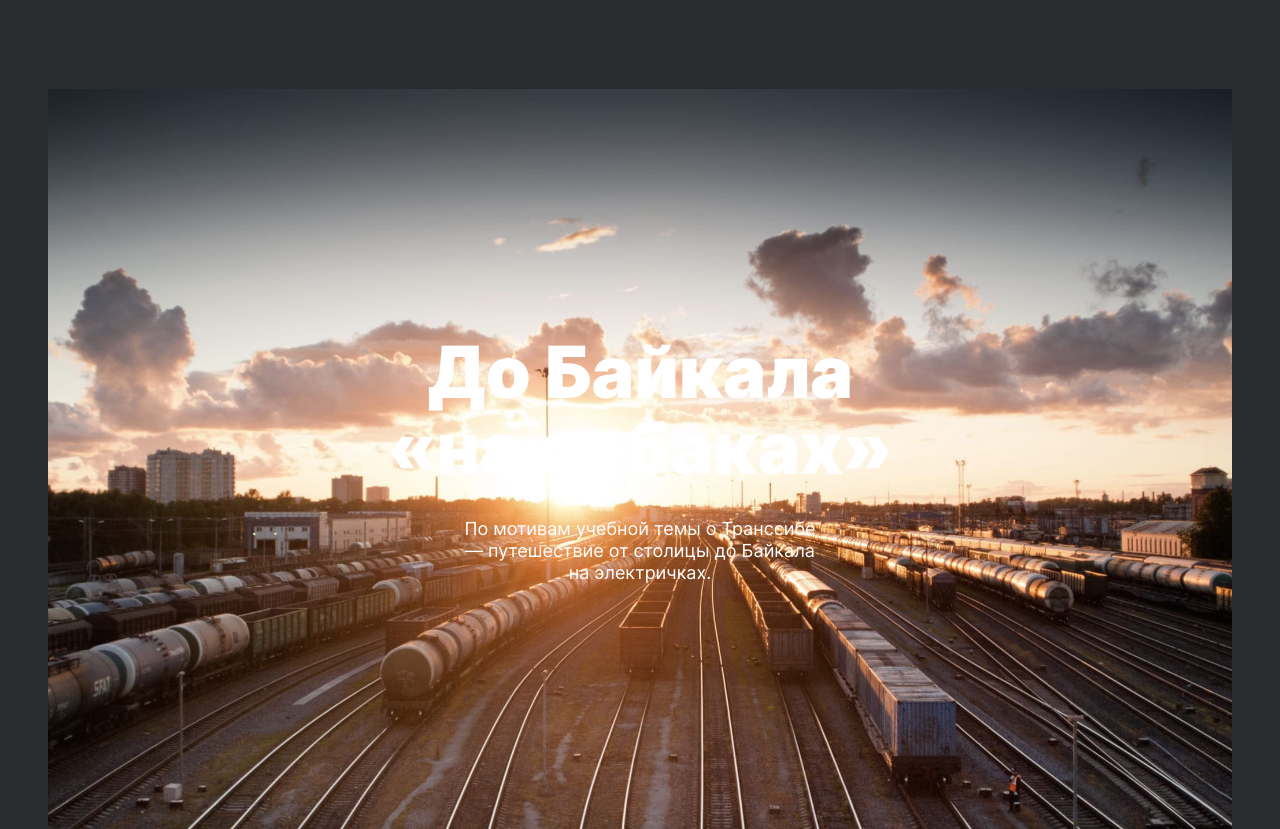
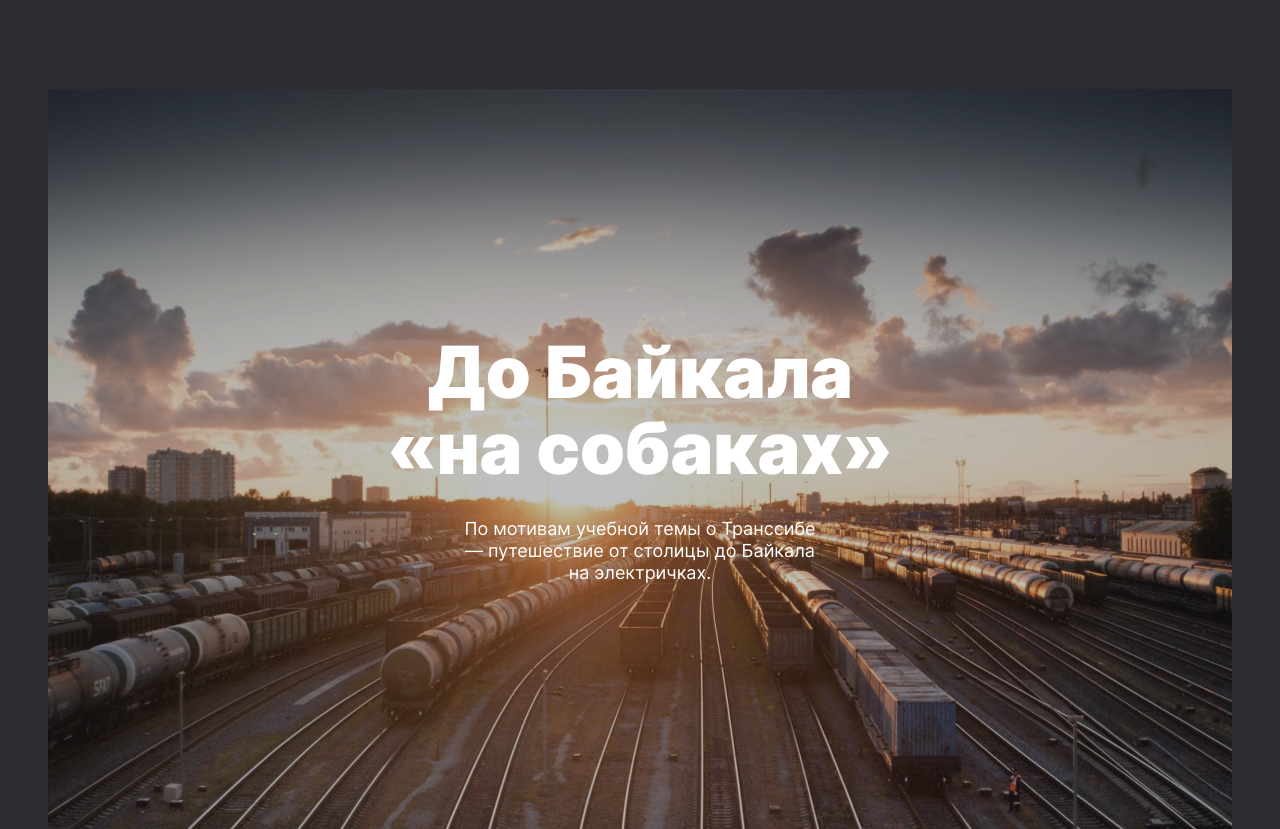
Before and after one commit to Sitarweb/russian-travel, a plain HTML site: page index.html in a window 1280 px wide. Shown: the part 5991-6820 px from the top of the page. Drawn offline with Linux system fonts and the light colour scheme.

Commit message:
russian-travel

```diff
--- a/blocks/cover/__link/cover__link.css
+++ b/blocks/cover/__link/cover__link.css
@@ -1,3 +1,10 @@
 .cover__link{
+    width: 100%;
+    height: 100%;
+    display: flex;
+    flex-direction: column;
+    justify-content: center;
+    position: relative;
+    z-index: 1;
     text-decoration: none;
 }
--- a/blocks/cover/__subtitle/cover__subtitle.css
+++ b/blocks/cover/__subtitle/cover__subtitle.css
@@ -7,7 +7,6 @@
     font-size: 18px;
     line-height: 22px;
     text-align: center;
-    z-index: 1;
     color: #FFFFFF;
 }
 
--- a/blocks/cover/__title/cover__title.css
+++ b/blocks/cover/__title/cover__title.css
@@ -7,7 +7,6 @@
     font-size: 72px;
     line-height: 76px;
     text-align: center;
-    z-index: 1;
     color: #FFFFFF;
 }
 
--- a/blocks/cover/cover.css
+++ b/blocks/cover/cover.css
@@ -4,10 +4,24 @@
     margin: 92px auto;
     height: calc(100vw*0.625);
     background-image: url(../../images/cover-trains.jpg);
-    display: flex;
-    flex-direction: column;
-    justify-content: center;
     background-size: cover;
+    position: relative;
+}
+
+.cover::before {
+    content: "";
+    width: 100%;
+    height: 100%;
+    background-color: #2A2C2F;
+    opacity: .3;
+    position: absolute;
+    top: 0;
+    left: 0;
+    transition: opacity .3s;
+}
+.cover:hover::before{
+    opacity: .8;
+    cursor: pointer;
 }
 
 @media screen and (max-width: 1023px) {
--- a/index.html
+++ b/index.html
@@ -162,7 +162,7 @@
         </section>
 
         <section class="cover">
-            <a href="https://stampsy.com/na-elektrichkakh-do-baikala" class="cover__link link">
+            <a href="https://stampsy.com/na-elektrichkakh-do-baikala" class="cover__link">
                 <h2 class="cover__title">До Байкала «на собаках»</h2>
                 <p class="cover__subtitle">По мотивам учебной темы о Транссибе — путешествие от столицы до Байкала на электричках.</p>
             </a>
```
